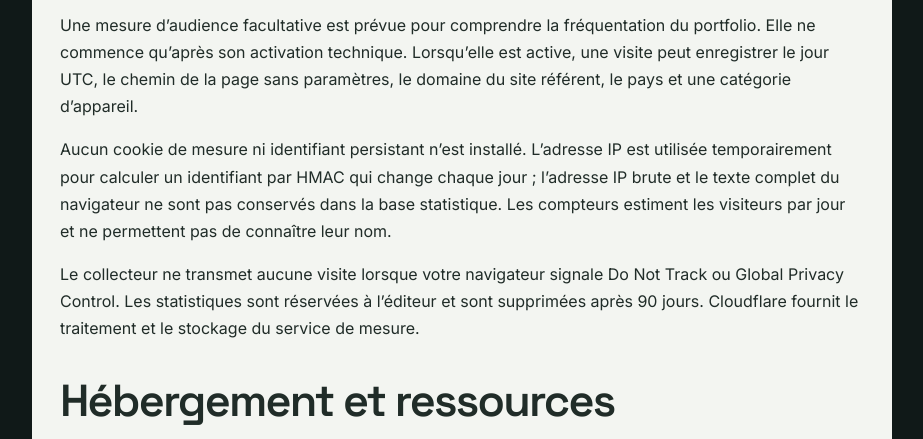
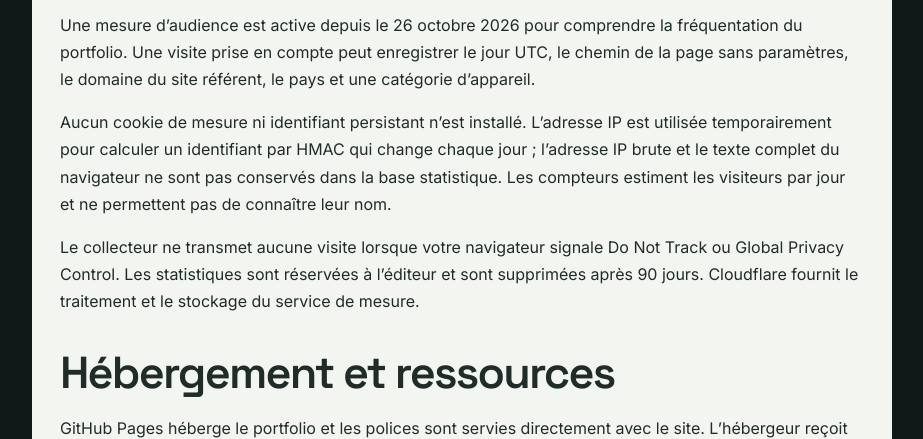
Before and after one commit to ANDERRAZIK23/portfolio, a website: page dist/confidentialite.html in a window 1280 px wide. Shown: the part 367-806 px from the top of the page, without its empty margins (178-1101 px from the left). Drawn offline with Linux system fonts and the light colour scheme.

Commit message:
Enable protected production analytics collection

```diff
--- a/dist/confidentialite.html
+++ b/dist/confidentialite.html
@@ -16,7 +16,7 @@
       <h1 style="font-size: clamp(2rem, 5vw, 3rem); margin: 40px 0 24px">Confidentialité</h1>
       <p>Ce portfolio est édité par Achraf Abderrazik. Pour toute question sur les données du site : <a href="mailto:abderrazikachraf0@gmail.com">abderrazikachraf0@gmail.com</a>.</p>
       <h2 style="margin: 32px 0 16px">Mesure d’audience</h2>
-      <p>Une mesure d’audience facultative est prévue pour comprendre la fréquentation du portfolio. Elle ne commence qu’après son activation technique. Lorsqu’elle est active, une visite peut enregistrer le jour UTC, le chemin de la page sans paramètres, le domaine du site référent, le pays et une catégorie d’appareil.</p>
+      <p>Une mesure d’audience est active depuis le 26 octobre 2026 pour comprendre la fréquentation du portfolio. Une visite prise en compte peut enregistrer le jour UTC, le chemin de la page sans paramètres, le domaine du site référent, le pays et une catégorie d’appareil.</p>
       <p style="margin-top: 16px">Aucun cookie de mesure ni identifiant persistant n’est installé. L’adresse IP est utilisée temporairement pour calculer un identifiant par HMAC qui change chaque jour ; l’adresse IP brute et le texte complet du navigateur ne sont pas conservés dans la base statistique. Les compteurs estiment les visiteurs par jour et ne permettent pas de connaître leur nom.</p>
       <p style="margin-top: 16px">Le collecteur ne transmet aucune visite lorsque votre navigateur signale Do Not Track ou Global Privacy Control. Les statistiques sont réservées à l’éditeur et sont supprimées après 90 jours. Cloudflare fournit le traitement et le stockage du service de mesure.</p>
       <h2 style="margin: 32px 0 16px">Hébergement et ressources</h2>
```
Also changed, not shown: dist/index.html (+1 -1 lines), README.md, backend/README.md.
